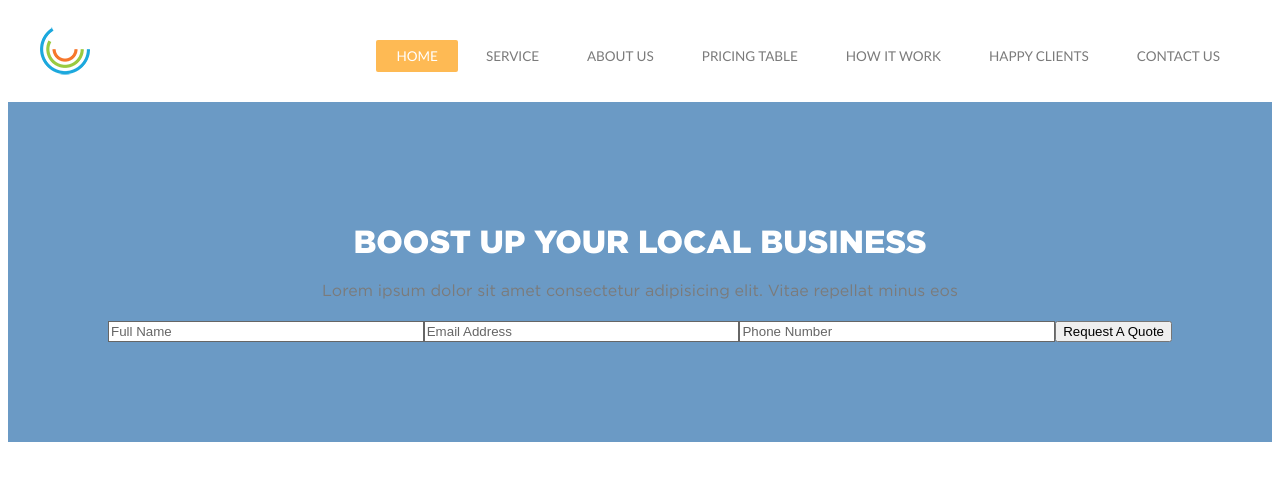
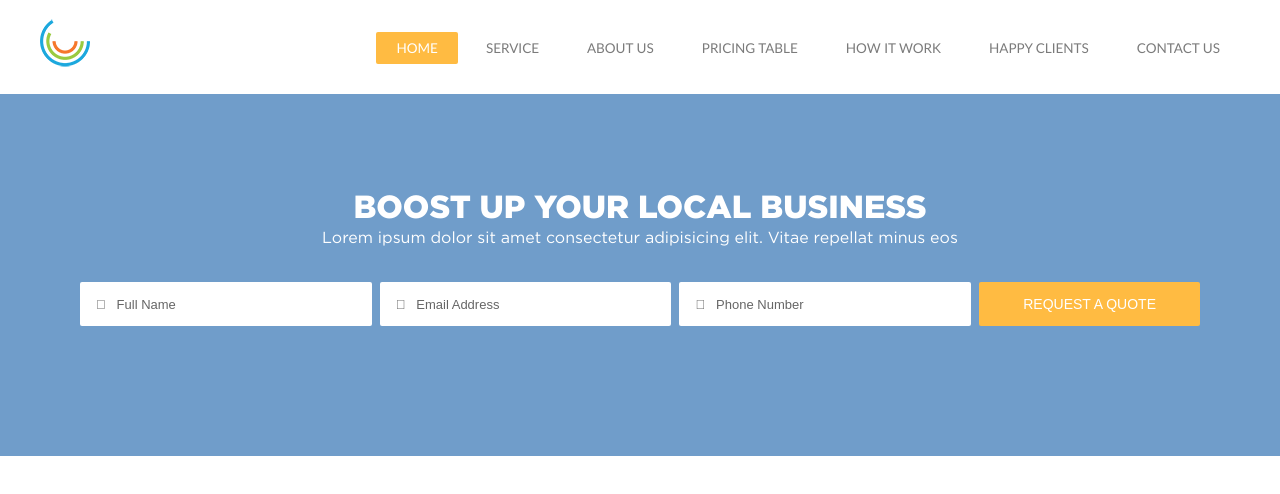
Before and after one commit to igorChechura/project-1, a website: page app/index.html in a window 1280 px wide. Drawn offline with Linux system fonts and the light colour scheme.

Commit message:
Made request form

```diff
--- a/app/index.html
+++ b/app/index.html
@@ -46,14 +46,16 @@
 	</header>
 
 	<section class="banner">
-		<h2>Boost Up Your Local Business</h2>
-		<p>Lorem ipsum dolor sit amet consectetur adipisicing elit. Vitae repellat minus eos</p>
-		<form class="request-form grid">
-			<input type="text" name="name" placeholder="Full Name">
-			<input type="text" name="email" placeholder="Email Address">
-			<input type="text" name="phone" placeholder="Phone Number">
-			<button>Request A Quote</button>
-		</form>
+		<div class="wrapper">
+			<h2>Boost Up Your Local Business</h2>
+			<p>Lorem ipsum dolor sit amet consectetur adipisicing elit. Vitae repellat minus eos</p>
+			<form class="request-form grid">
+				<input type="text" name="name" placeholder="&#xf007;   Full Name">
+				<input type="text" name="email" placeholder="&#xf0e0;   Email Address">
+				<input type="text" name="phone" placeholder="&#xf095;   Phone Number">
+				<button class="button">Request A Quote</button>
+			</form>
+		</div>
 	</section>
 
 	<footer>
--- a/app/sass/_vars.sass
+++ b/app/sass/_vars.sass
@@ -1,7 +1,7 @@
 $default-font: "opensans-myproject", sans-serif
 $accent: orange
-$accent-orange: #FEBA54
-$accent-blue: #6B9AC5
+$accent-orange: #ffbb42
+$accent-blue: #709dca
 $text: #7b7b7b
 
 // Customization Bootstrap vars from "app/libs/bootstrap/scss/_variables.scss"
--- a/app/sass/main.sass
+++ b/app/sass/main.sass
@@ -10,6 +10,8 @@
 	color: #fff
 
 body
+	margin: 0
+	padding: 0
 	font-size: 16px
 	min-width: 320px
 	position: relative
@@ -18,7 +20,6 @@ body
 	overflow-x: hidden
 	color: $text
 	input, textarea
-		border: #666 1px solid
 		outline: none
 		&:focus:required:invalid
 			border-color: red
@@ -37,22 +38,48 @@ body
 
 b, strong
 	font-weight: bold
+p, h2
+	margin: 0
+
+
+
+
 
 // Custom styles
 
 .grid
 	display: grid
 
+.wrapper
+	max-width: 1200px
+	padding: 0 10px
+	margin: auto
+
+input, textarea
+	font-family: FontAwesome, sans-serif
+	padding-left: 16px
+	padding-right: 16px
+	font-size: 13px
+	border: none
+	outline: none
+	border-radius: 2px
+
+.button
+	font-size: 14px
+	text-transform: uppercase
+	color: #fff
+	cursor: pointer
+	border: none
+	border-radius: 2px
+	padding: 14px 44px
+	background-color: $accent-orange
+
 .header
 	background-color: #fff
-
-.wrapper
-	max-width: 1200px
-	height: 94px
-	padding: 0 10px
-	margin: auto
-	grid-template-columns: 1fr auto
-	align-content: center
+	.wrapper
+		height: 94px
+		grid-template-columns: 1fr auto
+		align-content: center
 
 .main-menu
 	padding: 0
@@ -81,7 +108,7 @@ b, strong
 			color: #ffffff
 
 section
-	padding: 100px
+	padding: 100px 0
 	h2
 		font-family: gotham-myproject, sans-serif
 		font-weight: 800
@@ -97,9 +124,17 @@ section
 .banner
 	background-color: $accent-blue
 	h2
+		margin-bottom: 8px
 		color: #fff
+	p
+		margin-bottom: 30px
+		color: #fff
+
 	.request-form
+		padding: 0 40px
+		margin-bottom: 30px
 		grid-template-columns: repeat(3, 1fr) auto
+		grid-gap: 8px
 
 
 
```
Also changed, not shown: app/css/main.min.css, app/libs/fontawesome/fontawesome.min.css (added).
